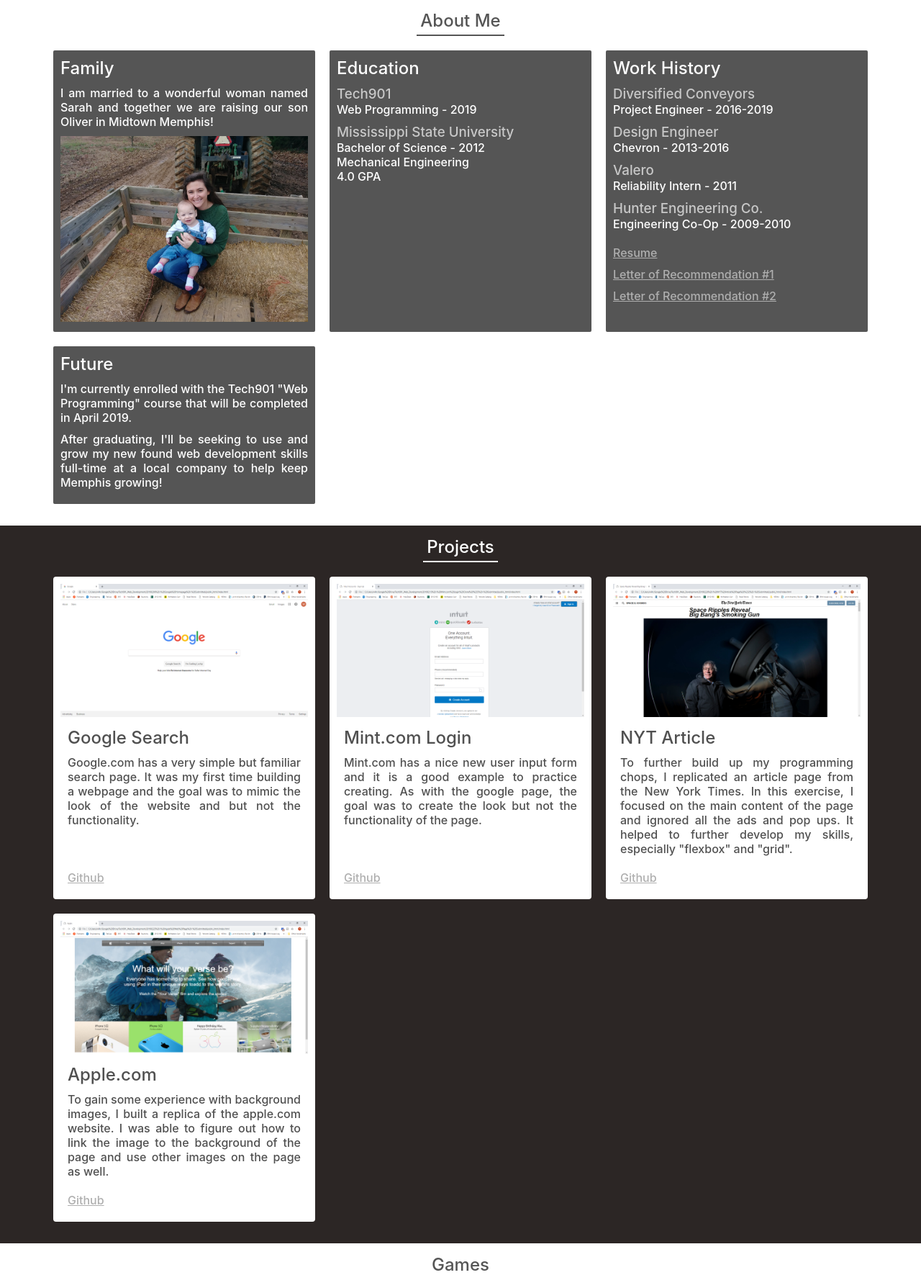
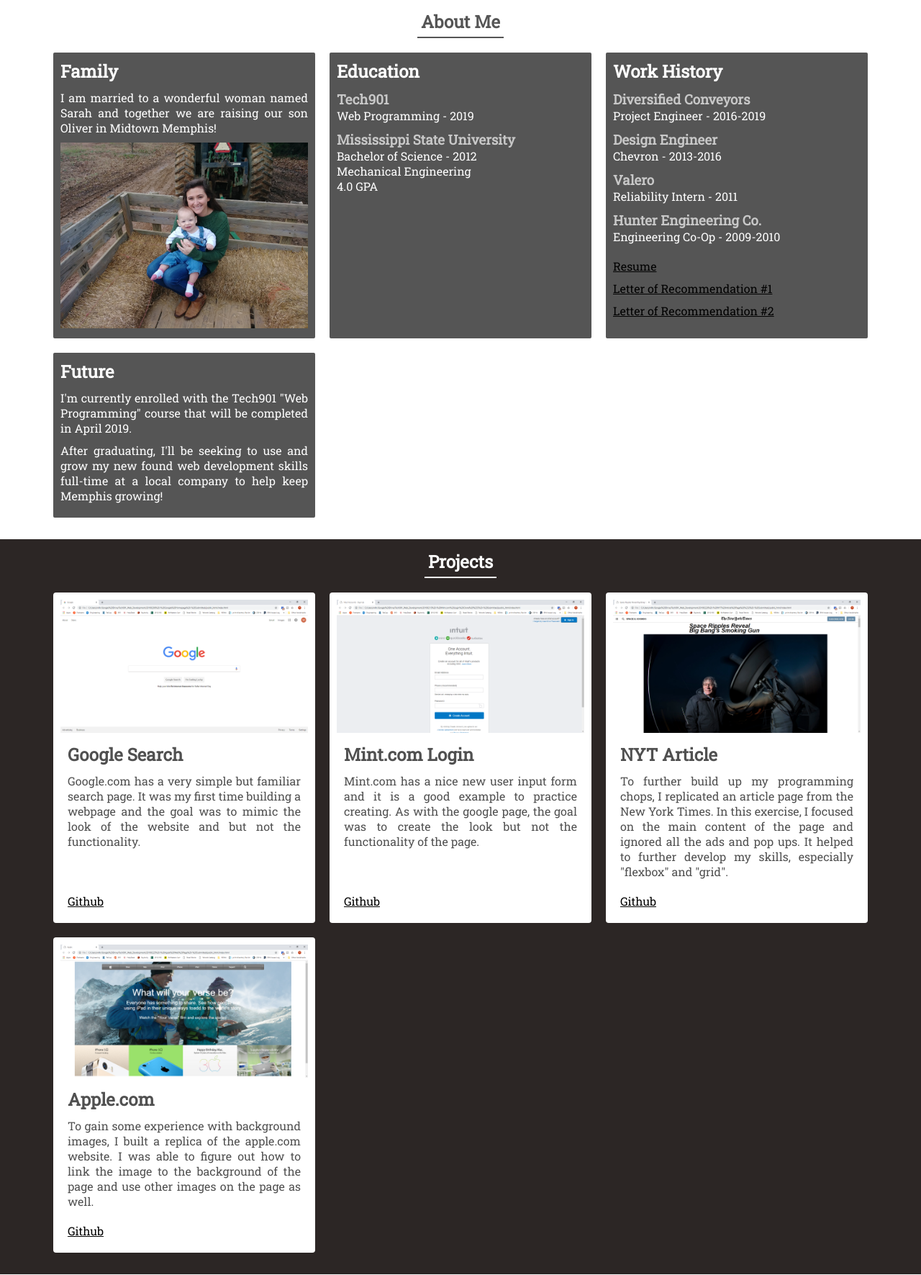
Before and after one commit to cofad/portfolio, a PHP site: page / in a window 1280 px wide. Shown: the part 801-2572 px from the top of the page at 72% size. Run offline with PHP 8.4, Linux system fonts and the light colour scheme.

Commit message:
Changed fonts and link colors

```diff
--- a/index.html
+++ b/index.html
@@ -17,17 +17,19 @@
 		</script>
 
 		<meta charset="UTF-8">
+		<meta name="viewport" content="width=device-width, initial-scale=1.0">
+
 		<title>willrwarner.com</title>
+
 		<link rel="icon" href="img/favicon.ico">
 		<link href="main.css" rel="stylesheet">
-		<link href="https://fonts.googleapis.com/css?family=Rubik"
-				rel="stylesheet">
-		<link rel="stylesheet"
-				href="https://use.fontawesome.com/releases/v5.7.2/css/all.css"
-				integrity="sha384-fnmOCqbTlWIlj8LyTjo7mOUStjsKC4pOpQbqyi7RrhN7udi9RwhKkMHpvLbHG9Sr"
-				crossorigin="anonymous">
 
-		<meta name="viewport" content="width=device-width, initial-scale=1.0">
+		<!-- Google Fonts -->
+		<link href="https://fonts.googleapis.com/css?family=Roboto+Slab" rel="stylesheet">
+		<link href="https://fonts.googleapis.com/css?family=Caveat:400,700" rel="stylesheet">
+
+		<link rel="stylesheet" href="https://use.fontawesome.com/releases/v5.7.2/css/all.css" integrity="sha384-fnmOCqbTlWIlj8LyTjo7mOUStjsKC4pOpQbqyi7RrhN7udi9RwhKkMHpvLbHG9Sr" crossorigin="anonymous">
+
 	</head>
 
 <!-- Body	 -->
@@ -55,7 +57,7 @@
 			</div>
 		</header>
 
-<!-- main -->
+<!-- Main -->
 		<main class="main">
 
 <!-- Hero -->
--- a/main.css
+++ b/main.css
@@ -10,8 +10,7 @@
 	margin: 0;
 	padding: 0;
 
-	font-family: -apple-system,BlinkMacSystemFont,"Segoe UI",Roboto,"Helvetica Neue",Arial,"Noto Sans",sans-serif,"Apple Color Emoji","Segoe UI Emoji","Segoe UI Symbol","Noto Color Emoji";
-	font-weight: 500;
+	font-family: 'Roboto Slab', serif;
 }
 
 .body {
@@ -83,13 +82,14 @@
 }
 
 .hero__image {
-	height: 50%;
+	width: 300px;
 
-	margin: 60px 0 5px 0;
+	margin: 160px 0 40px 0;
 }
 
 .hero__logo {
-	height: 50%;
+	width: 120px;
+	height: 120px;
 }
 
 .hero__title-container {
@@ -99,12 +99,15 @@
 .hero__title {
   font-size: 48px;
 	text-align: center;
+
+	font-weight: 700;
+	font-family: 'Caveat', cursive;
 }
 
 .hero__tag {
+	margin: 10px 0 0 0;
+
 	font-size: 18px;
-
-	margin: 10px 0 0 0;
 }
 
 /*---------------------------*/
@@ -182,7 +185,7 @@
 .about-card__link {
 	display: block;
 
-	color: rgb(175,175,175);
+	color: black;
 
 	margin: 10px 0px 10px 0;
 }
@@ -241,7 +244,7 @@
 .project-card__link {
 	align-self: flex-end;
 
-	color: rgb(175,175,175);
+	color: black;
 }
 
 /*-------------------------*/
@@ -281,7 +284,7 @@
 }
 
 .game-card__link{
-	color: rgb(175,175,175);
+	color: black;
 
 	margin: 5px;
 }
@@ -352,16 +355,6 @@
 		flex-direction: row;
 	}
 
-	.hero__logo {
-		height: 100%;
-	}
-
-	.hero__image {
-		height: 50%;
-
-		margin: 60px;
-	}
-
 	.about-container {
 		grid-template-columns: repeat(2,1fr);
 	}
```
